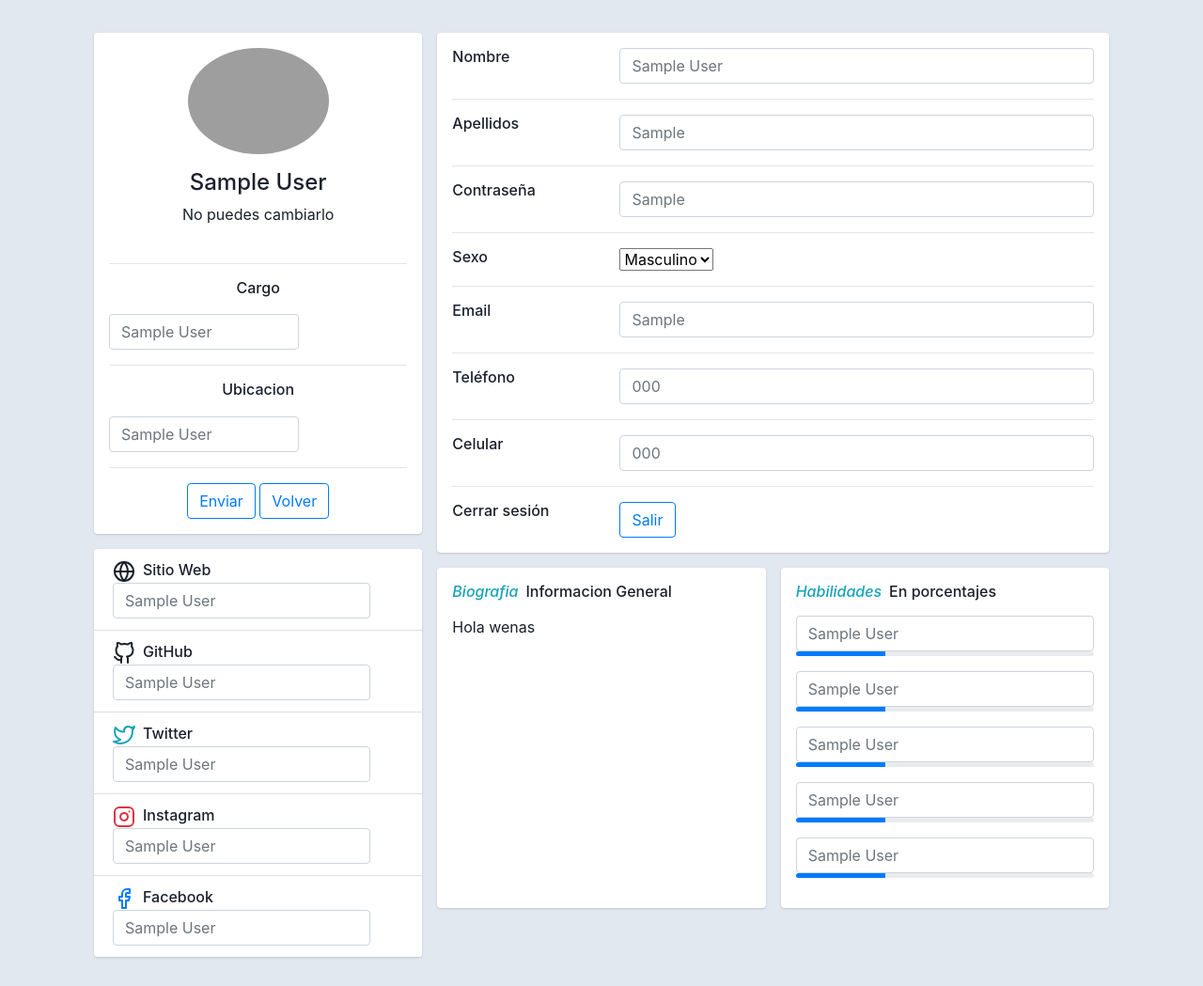
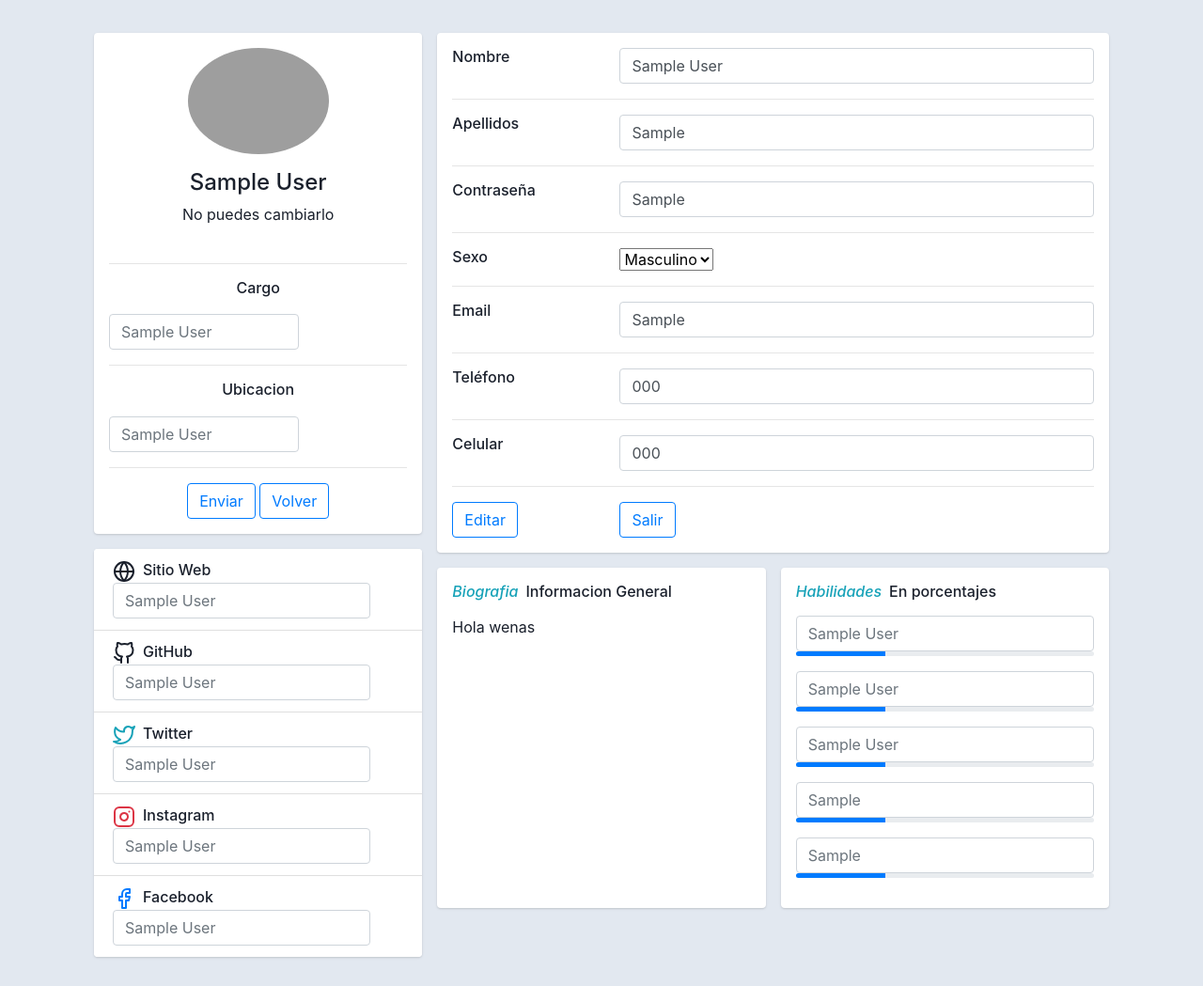
Before and after one commit to J2K2/Domper, a PHP site: page /usuario/perfil/perfiledit.php in a window 1280 px wide. Shown: the part 72-1121 px from the top of the page at 94% size. Run offline with PHP 8.4, Linux system fonts and the light colour scheme; the visitor is signed in with stand-in values (Sample User, id 1); tables that the repository leaves empty or names only in its code hold one stand-in row (values such as "Sample post"); some libraries are stand-ins or nearby versions; grey boxes are pictures that could not be loaded.

Commit message:
perfil edit
Cambié el perfil edit jeje

```diff
--- a/usuario/perfil/perfiledit.php
+++ b/usuario/perfil/perfiledit.php
@@ -17,30 +17,39 @@
   }
 
 
-    if ($_POST) {
-      // Capturando variables
-      /*
-    $skill1 = $_POST['newskill1'];
-    $skill2 = $_POST['newskill2'];
-    $skill3 = $_POST['newskill3'];
-    $skill4 = $_POST['newskill4'];
-    $skill5 = $_POST['newskill5'];
+    if (isset($_POST['editar'])) {
 
-    $skill_desc1 = $_POST['new_skill_desc1'];
-    $skill_desc2 = $_POST['new_skill_desc2'];
-    $skill_desc3 = $_POST['new_skill_desc3'];
-    $skill_desc4 = $_POST['new_skill_desc4'];
-    $skill_desc5 = $_POST['new_skill_desc5'];
+
+      require('../../dao/conexion.php');
+      // echo ("Gonorrea");
+      // $query = "UPDATE tbl_user SET nombre='gas' WHERE idtbl_user='$id_user'";
+      // $queryy = $pdo->prepare($query);
+      // $queryy->execute();
+      // $resultado_buscar=$queryy->fetch(PDO::FETCH_ASSOC);
+
+    //   // Capturando variables
+    //   /*
+    // $skill1 = $_POST['newskill1'];
+    // $skill2 = $_POST['newskill2'];
+    // $skill3 = $_POST['newskill3'];
+    // $skill4 = $_POST['newskill4'];
+    // $skill5 = $_POST['newskill5'];
+
+    // $skill_desc1 = $_POST['new_skill_desc1'];
+    // $skill_desc2 = $_POST['new_skill_desc2'];
+    // $skill_desc3 = $_POST['new_skill_desc3'];
+    // $skill_desc4 = $_POST['new_skill_desc4'];
+    // $skill_desc5 = $_POST['new_skill_desc5'];
 
 
 
-      // Llenando habilidades
-    $sql_ins_skills = "INSERT INTO tbl_habilidad (nombre,descripcion,tbl_user_idtbl_user)
-        values (?,?,?)";
-        $con_sql_ins_skills = $pdo->prepare($sql_ins_skills);
-        $con_sql_ins_skills -> execute(array($skill,$skill_desc,$id_user));
+    //   // Llenando habilidades
+    // $sql_ins_skills = "INSERT INTO tbl_habilidad (nombre,descripcion,tbl_user_idtbl_user)
+    //     values (?,?,?)";
+    //     $con_sql_ins_skills = $pdo->prepare($sql_ins_skills);
+    //     $con_sql_ins_skills -> execute(array($skill,$skill_desc,$id_user));
 
-    */
+    // */
 
 
 
@@ -48,7 +57,6 @@
 
 
     // INFO BASIC
-    $nameuser = $user['nameuser'];
     $newpassword = $_POST['newpassword'];
     $newfijo = $_POST['newfijo'];
     $newcelular = $_POST['newcelular'];
@@ -57,8 +65,13 @@
     $newcorreo = $_POST['newcorreo'];
     $newsexo = $_POST['newsexo'];
 
-    $sql_up_info = "UPDATE tbl_user SET
-    nameuser='$nameuser',
+    if($newsexo == "1"){
+      $newsexo = "Masculino";
+    }else{
+      $newsexo = "Femenino";
+    }
+
+    $query = "UPDATE tbl_user SET
     contrasena='$newpassword',
     telefono_fijo='$newfijo',
     telefono_celular='$newcelular',
@@ -68,8 +81,18 @@
     sexo='$newsexo'
     WHERE idtbl_user='$id_user';";
 
+      $queryy = $pdo->prepare($query);
+      $queryy->execute();
+      $resultado_buscar=$queryy->fetch(PDO::FETCH_ASSOC);
 
+
+      if($resultado_buscar){
+        echo ("GG bro");
+      }else{
+        header ("Location: perfil.php");
+      }
     }
+
 ?>
 <!DOCTYPE html>
 <html lang="es">
@@ -115,7 +138,7 @@
             </ol>
           </nav>
            <!-- /Breadcrumb -->
-
+           <form method="POST">
           <div class="row gutters-sm">
             <div class="col-md-4 mb-3">
               <div class="card">
@@ -192,7 +215,7 @@
                       <h6 class="mb-0">Nombre</h6>
                     </div>
                     <div class="col-sm-9 text-secondary">
-                    <input class="form-control" type="text" name="newnombres" placeholder="<?php echo $user['nombre'];?>">
+                    <input class="form-control" type="text" name="newnombres" value="<?php echo $user['nombre'];?>">
 
                     </div>
                   </div>
@@ -204,7 +227,7 @@
                       <h6 class="mb-0">Apellidos</h6>
                     </div>
                     <div class="col-sm-9 text-secondary">
-                    <input class="form-control" type="text" name="newapellidos" placeholder="<?php echo $user['apellido'];?>">
+                    <input class="form-control" type="text" name="newapellidos" value="<?php echo $user['apellido'];?>">
 
                     </div>
                   </div>
@@ -215,7 +238,7 @@
                       <h6 class="mb-0">Contraseña</h6>
                     </div>
                     <div class="col-sm-9 text-secondary">
-                    <input class="form-control" type="text" name="newapellidos" placeholder="<?php echo $user['apellido'];?>">
+                    <input class="form-control" type="text" name="newpassword" value="<?php echo $user['contrasena'];?>">
 
                     </div>
                   </div>
@@ -241,7 +264,7 @@
                       <h6 class="mb-0">Email</h6>
                     </div>
                     <div class="col-sm-9 text-secondary">
-                    <input class="form-control" type="text" name="newcorreo" placeholder="<?php echo $user['correo'];?>">
+                    <input class="form-control" type="text" name="newcorreo" value="<?php echo $user['correo'];?>">
                     </div>
                   </div>
                   <hr>
@@ -250,7 +273,7 @@
                       <h6 class="mb-0">Teléfono</h6>
                     </div>
                     <div class="col-sm-9 text-secondary">
-                    <input class="form-control" type="number" name="newfijo" placeholder="<?php echo $user['telefono_fijo'];?>">
+                    <input class="form-control" type="number" name="newfijo" value="<?php echo $user['telefono_fijo'];?>">
                     </div>
                   </div>
                   <hr>
@@ -259,7 +282,7 @@
                       <h6 class="mb-0">Celular</h6>
                     </div>
                     <div class="col-sm-9 text-secondary">
-                    <input class="form-control" type="number" name="newcelular" placeholder="<?php echo $user['telefono_celular'];?>">
+                    <input class="form-control" type="number" name="newcelular" value="<?php echo $user['telefono_celular'];?>">
                     </div>
                   </div>
                   <hr>
@@ -268,14 +291,12 @@
 
 
 
-
                   <div class="row">
                     <div class="col-sm-3">
-                      <h6 class="mb-0">Cerrar sesión</h6>
+                    <button type="submit" class="btn btn-outline-primary" name='editar'>Editar</button>
                     </div>
                     <div class="col-sm-9 text-secondary">
-                    <a href="../login/logout.php"><button class="btn btn-outline-primary">Salir</button></a>
-                    </div>
+                    <a href="arismendy a perfil.php"><button class="btn btn-outline-primary">Salir</button></a>                    </div>
                   </div>
                 </div>
               </div>
@@ -329,7 +350,7 @@
 
 
 
-                      <input class="form-control" type="text" name="newskill4" placeholder="<?php echo $user['nombre'];?>">
+                      <input class="form-control" type="text" name="newskill4" placeholder="<?php echo $user['apellido'];?>">
                       <div class="progress mb-3" style="height: 5px">
                         <?php
                             echo "<div class='progress-bar bg-primary' role='progressbar' style='width: 30%' aria-valuenow='80' aria-valuemin='0' aria-valuemax='100'></div>"
@@ -337,7 +358,7 @@
                         </div>
 
 
-                    <input class="form-control" type="text" name="newskill5" placeholder="<?php echo $user['nombre'];?>">
+                    <input class="form-control" type="text" name="newskill5" placeholder="<?php echo $user['apellido'];?>">
                       <div class="progress mb-3" style="height: 5px">
                         <?php
                             echo "<div class='progress-bar bg-primary' role='progressbar' style='width: "."30%"."' aria-valuenow='"."80'"." aria-valuemin='0' aria-valuemax='100'></div>"
```
Also changed, not shown: usuario/perfil/perfil.php (+10 -0 lines).
